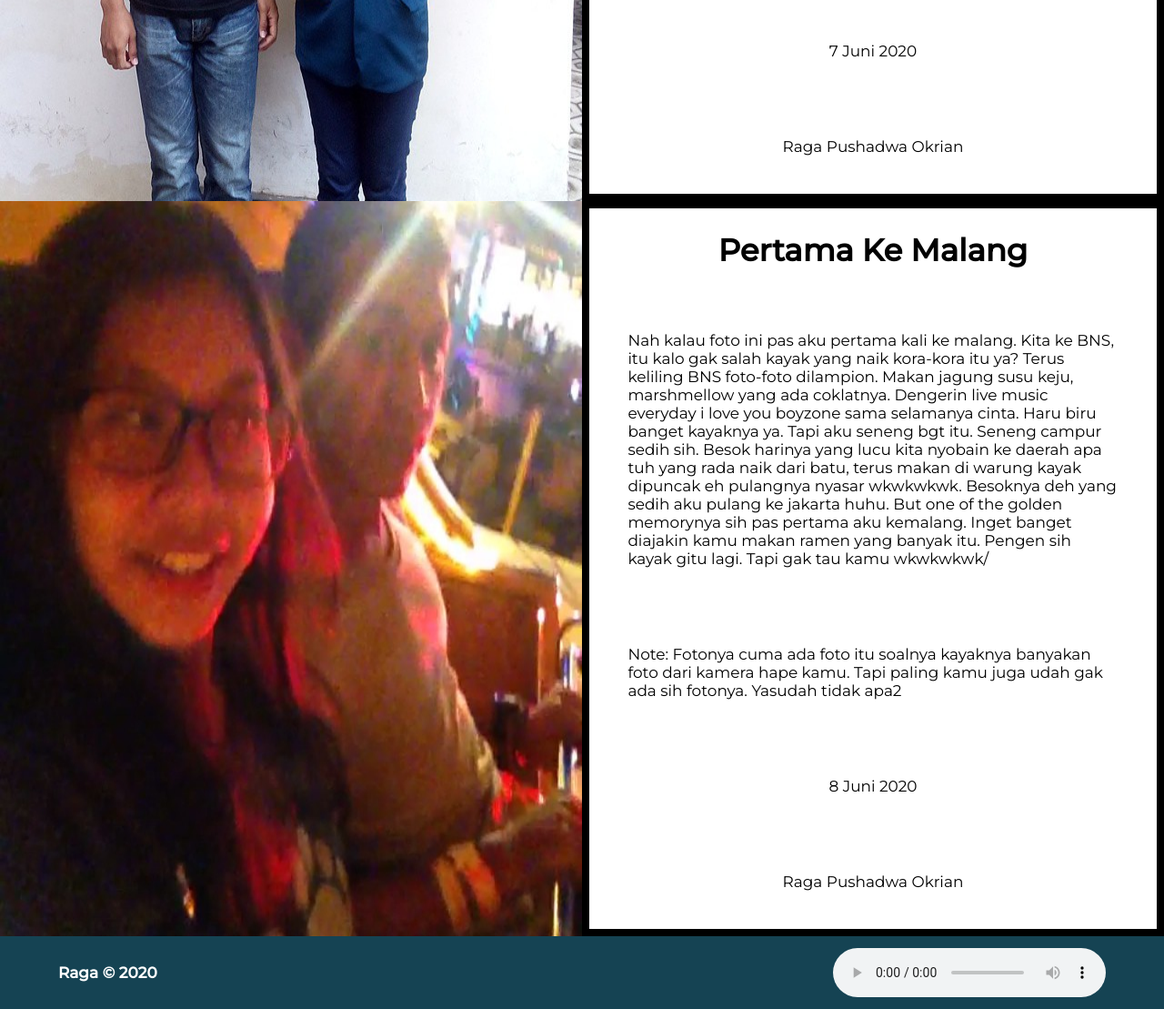
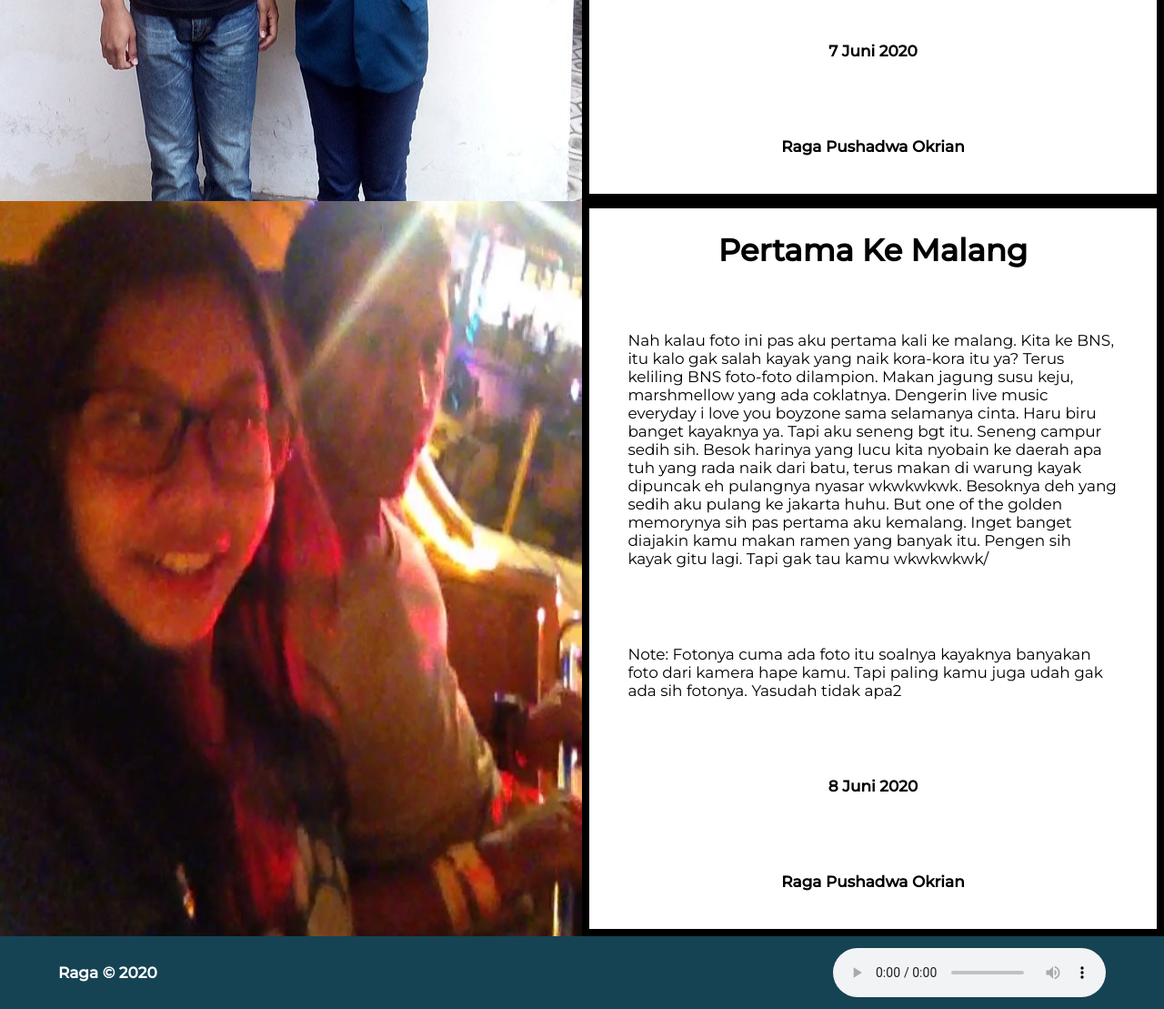
Before and after one commit to ragapushadwa/gladtomeetu, a plain HTML site: page cerita/index.html in a window 1280 px wide. Shown: the part 627-1736 px from the top of the page at 91% size. Drawn offline with Linux system fonts and the light colour scheme.

```diff
--- a/cerita/index.html
+++ b/cerita/index.html
@@ -39,8 +39,8 @@
         <h2>Awal Kuliah</h2>
          <p>Inget gak nih? wkwkwk. Dulu aing kesana dikira maba sama anak UB sialan. Dari yang aku inget ya. Aku disana 5 hari. Terus aku dateng pagi-pagi nginep aku minta kamu samperin aku jam 5 pagi terus kamu dateng , tau gak rasanya? seneng bgt wkwkwk. Terus paginya kamu berangkat kuliah aku anter. Terus pas pulangnya aku jemput. Aku ketemu kamu dikosannya Nabila. Besoknya kita main ke jatim park 1 apa 2 ya lupa, sama Valent sama pacarnya juga. Terus kalo gak salah kita juga CFD an. Lupa-lupa inget si tapi aku seneng. Oh iya I'll write my memory on this page. Mine or our sih? wkwkwk. Mine dulu aja deh soalnya nungguin kamu gak muncul2 wkwkwk. Byee.. maaf pagenya masih jelek sambil aku perbaruin hehe</p>
          <p>Note: Kalau kamu dah gak mau aku ada atau kamunya yang pergi bilang ya... Biar aku takedown webnya hehe</p>
-         <p>7 Juni 2020</p>
-         <p>Raga Pushadwa Okrian</p>
+         <p><b>7 Juni 2020</b></p>
+         <p><b>Raga Pushadwa Okrian</b></p>
         </div>
 
          </section>
@@ -52,8 +52,8 @@
             <h2>Pertama Ke Malang</h2>
             <p>Nah kalau foto ini pas aku pertama kali ke malang. Kita ke BNS, itu kalo gak salah kayak yang naik kora-kora itu ya? Terus keliling BNS foto-foto dilampion. Makan jagung susu keju, marshmellow yang ada coklatnya. Dengerin live music everyday i love you boyzone sama selamanya cinta. Haru biru banget kayaknya ya. Tapi aku seneng bgt itu. Seneng campur sedih sih. Besok harinya yang lucu kita nyobain ke daerah apa tuh yang rada naik dari batu, terus makan di warung kayak dipuncak eh pulangnya nyasar wkwkwkwk. Besoknya deh yang sedih aku pulang ke jakarta huhu. But one of the golden memorynya sih pas pertama aku kemalang. Inget banget diajakin kamu makan ramen yang banyak itu. Pengen sih kayak gitu lagi. Tapi gak tau kamu wkwkwkwk/</p>
              <p>Note: Fotonya cuma ada foto itu soalnya kayaknya banyakan foto dari kamera hape kamu. Tapi paling kamu juga udah gak ada sih fotonya. Yasudah tidak apa2</p>
-             <p>8 Juni 2020</p>
-             <p>Raga Pushadwa Okrian</p>
+             <p><b>8 Juni 2020</b></p>
+             <p><b>Raga Pushadwa Okrian</b></p>
           </div>
 
              </section>
--- a/styles/style.css
+++ b/styles/style.css
@@ -352,9 +352,7 @@ nav ul {
   padding: 5rem;
 }
 
-.raga-text p:nth-child(3){
-justify-content: right;
-}
+
 .form-section {
   min-height: 80vh;
   display: -webkit-box;
```
